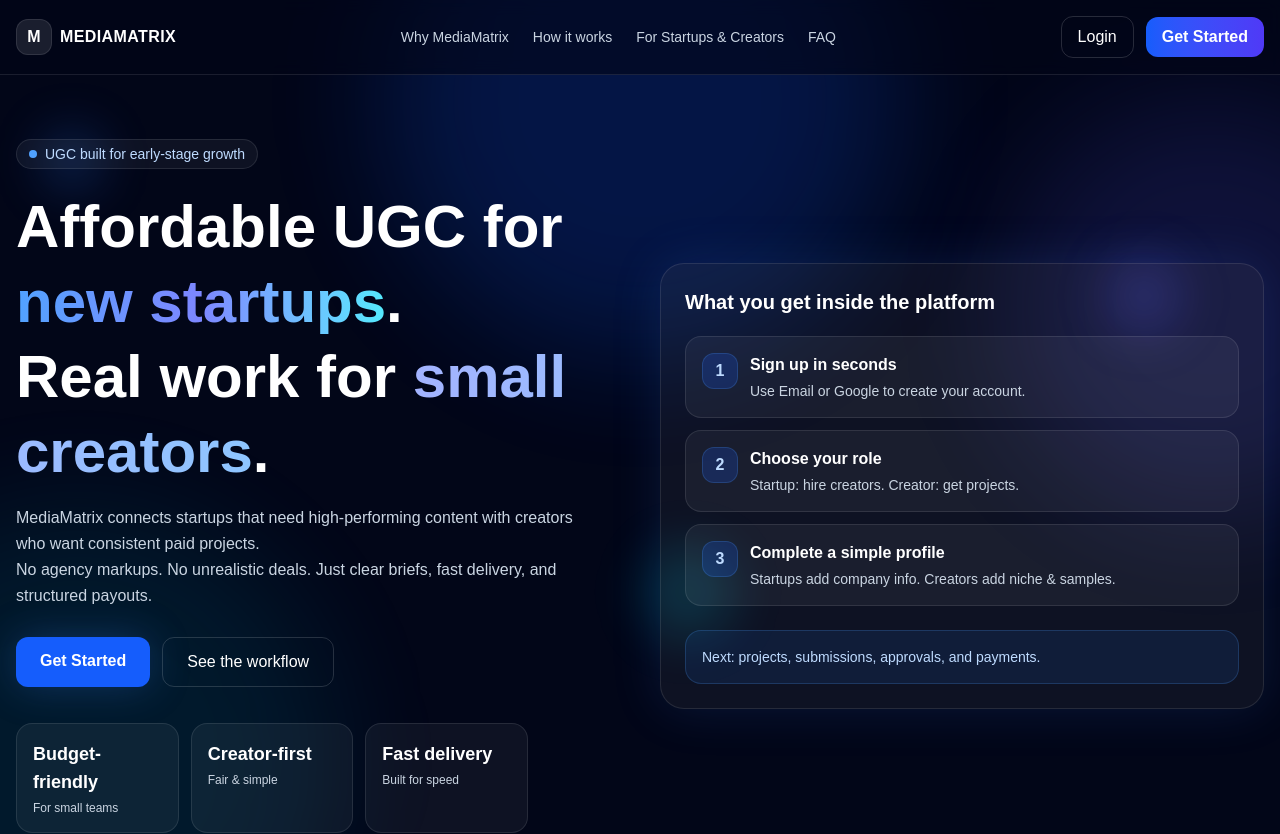
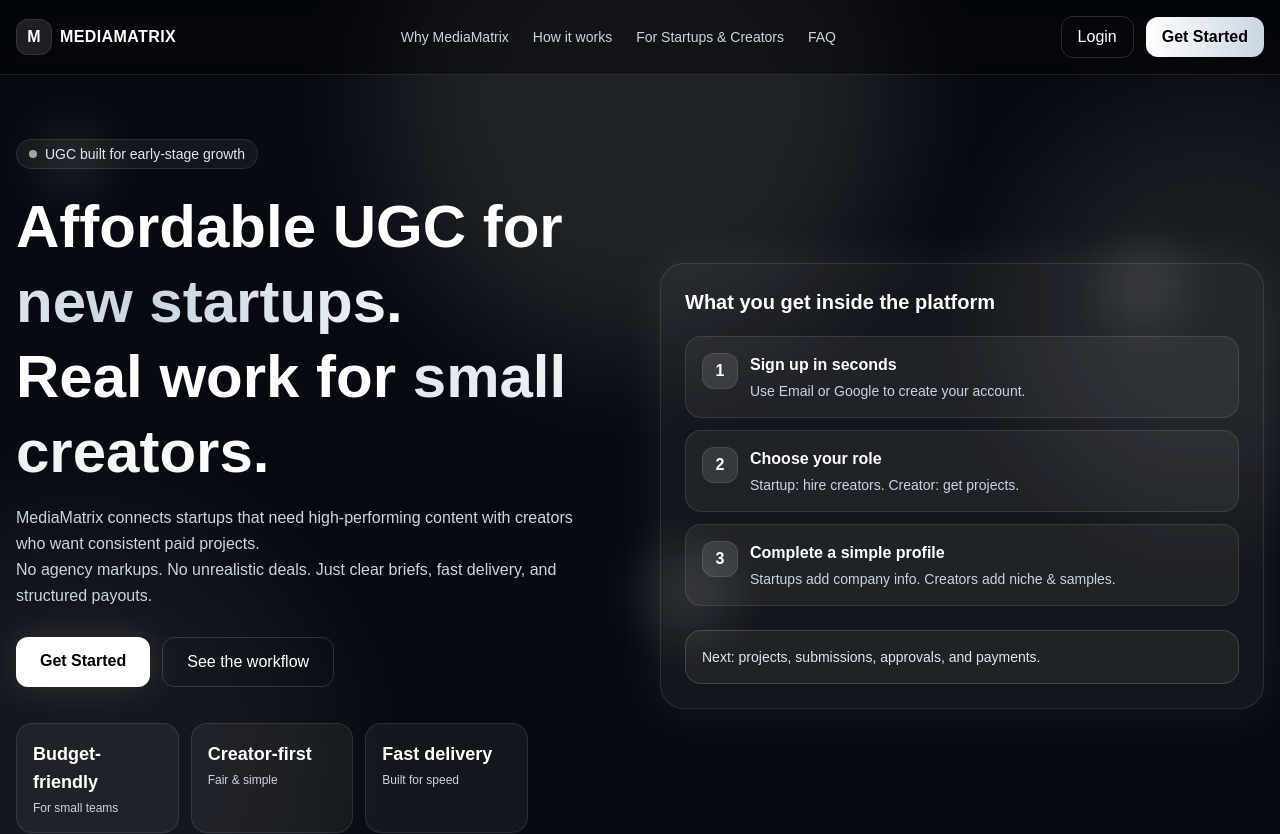
Before and after one commit to space5432/pixoralabs, a Next.js app: page / in a window 1280 px wide. Shown: the top 834 px of the page. Built offline with nearby package versions, Linux system fonts and the light colour scheme.

Commit message:
landing page black grey theme

```diff
--- a/app/page.tsx
+++ b/app/page.tsx
@@ -2,20 +2,20 @@
 
 export default function HomePage() {
   return (
-    <div className="min-h-screen bg-slate-950 text-slate-200 overflow-x-hidden scroll-smooth">
+    <div className="min-h-screen bg-[#070A10] text-slate-200 overflow-x-hidden scroll-smooth">
       {/* Background glow + floating shapes */}
       <div className="pointer-events-none fixed inset-0">
-        <div className="absolute -top-40 left-1/2 -translate-x-1/2 h-[520px] w-[520px] rounded-full bg-blue-600/20 blur-3xl animate-pulse" />
-        <div className="absolute top-24 right-[-140px] h-[420px] w-[420px] rounded-full bg-indigo-500/15 blur-3xl animate-pulse" />
-        <div className="absolute bottom-[-220px] left-[-180px] h-[520px] w-[520px] rounded-full bg-cyan-400/10 blur-3xl animate-pulse" />
+        <div className="absolute -top-40 left-1/2 -translate-x-1/2 h-[520px] w-[520px] rounded-full bg-white/10 blur-3xl animate-pulse" />
+        <div className="absolute top-24 right-[-140px] h-[420px] w-[420px] rounded-full bg-white/8 blur-3xl animate-pulse" />
+        <div className="absolute bottom-[-220px] left-[-180px] h-[520px] w-[520px] rounded-full bg-white/6 blur-3xl animate-pulse" />
 
-        <div className="absolute top-32 left-10 h-16 w-16 rounded-full bg-blue-500/20 blur-xl animate-float" />
-        <div className="absolute top-64 right-24 h-20 w-20 rounded-full bg-indigo-500/20 blur-xl animate-float-delayed" />
-        <div className="absolute bottom-40 left-1/2 h-24 w-24 rounded-full bg-cyan-400/15 blur-xl animate-float" />
+        <div className="absolute top-32 left-10 h-16 w-16 rounded-full bg-white/10 blur-xl animate-float" />
+        <div className="absolute top-64 right-24 h-20 w-20 rounded-full bg-white/10 blur-xl animate-float-delayed" />
+        <div className="absolute bottom-40 left-1/2 h-24 w-24 rounded-full bg-white/10 blur-xl animate-float" />
       </div>
 
       {/* NAVBAR */}
-      <header className="sticky top-0 z-50 border-b border-white/10 bg-slate-950/60 backdrop-blur">
+      <header className="sticky top-0 z-50 border-b border-white/10 bg-black/40 backdrop-blur">
         <div className="max-w-7xl mx-auto px-4 py-4 flex items-center justify-between">
           <div className="flex items-center gap-2 group">
             <div className="h-9 w-9 rounded-xl bg-white/10 border border-white/10 flex items-center justify-center font-black text-white transition group-hover:scale-105 group-hover:bg-white/15">
@@ -51,7 +51,7 @@
 
             <Link
               href="/signup"
-              className="px-4 py-2 rounded-xl bg-gradient-to-r from-blue-600 to-indigo-600 text-white font-semibold hover:opacity-95 transition hover:scale-[1.02] active:scale-[0.98]"
+              className="px-4 py-2 rounded-xl bg-gradient-to-r from-white to-slate-300 text-black font-semibold hover:opacity-95 transition hover:scale-[1.02] active:scale-[0.98]"
             >
               Get Started
             </Link>
@@ -64,20 +64,20 @@
         <section className="max-w-7xl mx-auto px-4 pt-16 pb-14">
           <div className="grid lg:grid-cols-2 gap-10 items-center">
             <div className="animate-slide-up">
-              <div className="inline-flex items-center gap-2 px-3 py-1 rounded-full border border-white/10 bg-white/5 text-sm text-blue-200 hover:bg-white/10 transition">
-                <span className="h-2 w-2 rounded-full bg-blue-400 animate-pulse" />
+              <div className="inline-flex items-center gap-2 px-3 py-1 rounded-full border border-white/10 bg-white/5 text-sm text-slate-200 hover:bg-white/10 transition">
+                <span className="h-2 w-2 rounded-full bg-white/60 animate-pulse" />
                 UGC built for early-stage growth
               </div>
 
               <h1 className="mt-5 text-4xl md:text-6xl font-extrabold text-white leading-tight">
                 Affordable UGC for{" "}
-                <span className="bg-gradient-to-r from-blue-400 via-indigo-400 to-cyan-300 bg-clip-text text-transparent animate-gradient-x">
+                <span className="bg-gradient-to-r from-white via-slate-300 to-white bg-clip-text text-transparent animate-gradient-x">
                   new startups
                 </span>
                 .
                 <br />
                 Real work for{" "}
-                <span className="bg-gradient-to-r from-indigo-300 to-blue-300 bg-clip-text text-transparent">
+                <span className="bg-gradient-to-r from-slate-200 to-white bg-clip-text text-transparent">
                   small creators
                 </span>
                 .
@@ -87,14 +87,14 @@
                 MediaMatrix connects startups that need high-performing content
                 with creators who want consistent paid projects.
                 <br />
-                No agency markups. No unrealistic deals. Just clear briefs,
-                fast delivery, and structured payouts.
+                No agency markups. No unrealistic deals. Just clear briefs, fast
+                delivery, and structured payouts.
               </p>
 
               <div className="mt-7 flex flex-col sm:flex-row gap-3">
                 <Link
                   href="/signup"
-                  className="px-6 py-3 rounded-xl bg-blue-600 text-white font-semibold hover:bg-blue-500 transition hover:scale-[1.02] active:scale-[0.98] shadow-[0_0_40px_rgba(59,130,246,0.25)] text-center"
+                  className="px-6 py-3 rounded-xl bg-white text-black font-semibold hover:bg-slate-200 transition hover:scale-[1.02] active:scale-[0.98] shadow-[0_0_40px_rgba(255,255,255,0.12)] text-center"
                 >
                   Get Started
                 </Link>
@@ -116,7 +116,7 @@
 
             {/* Right card */}
             <div className="animate-slide-up">
-              <div className="rounded-3xl border border-white/10 bg-white/5 p-6 shadow-[0_0_50px_rgba(59,130,246,0.15)] hover:bg-white/10 transition hover:scale-[1.01]">
+              <div className="rounded-3xl border border-white/10 bg-white/5 p-6 shadow-[0_0_50px_rgba(255,255,255,0.08)] hover:bg-white/10 transition hover:scale-[1.01]">
                 <h3 className="text-white font-bold text-xl">
                   What you get inside the platform
                 </h3>
@@ -139,8 +139,8 @@
                   />
                 </div>
 
-                <div className="mt-6 p-4 rounded-2xl border border-blue-400/20 bg-blue-500/10 hover:bg-blue-500/15 transition">
-                  <p className="text-sm text-blue-200">
+                <div className="mt-6 p-4 rounded-2xl border border-white/15 bg-white/5 hover:bg-white/10 transition">
+                  <p className="text-sm text-slate-200">
                     Next: projects, submissions, approvals, and payments.
                   </p>
                 </div>
@@ -288,10 +288,11 @@
           <div className="mt-10 flex flex-col sm:flex-row gap-3">
             <Link
               href="/signup"
-              className="inline-flex justify-center px-6 py-3 rounded-xl bg-gradient-to-r from-blue-600 to-indigo-600 text-white font-semibold hover:opacity-95 transition hover:scale-[1.02] active:scale-[0.98]"
+              className="inline-flex justify-center px-6 py-3 rounded-xl bg-gradient-to-r from-white to-slate-300 text-black font-semibold hover:opacity-95 transition hover:scale-[1.02] active:scale-[0.98]"
             >
               Get Started
             </Link>
+
             <Link
               href="/login"
               className="inline-flex justify-center px-6 py-3 rounded-xl border border-white/15 text-white hover:bg-white/10 transition hover:scale-[1.02] active:scale-[0.98]"
@@ -316,6 +317,54 @@
           </div>
         </div>
       </footer>
+
+      {/* Animations */}
+      <style jsx global>{`
+        @keyframes float {
+          0%,
+          100% {
+            transform: translateY(0px);
+          }
+          50% {
+            transform: translateY(-14px);
+          }
+        }
+        .animate-float {
+          animation: float 6s ease-in-out infinite;
+        }
+        .animate-float-delayed {
+          animation: float 7s ease-in-out infinite;
+          animation-delay: 1.2s;
+        }
+
+        @keyframes slideUp {
+          from {
+            opacity: 0;
+            transform: translateY(10px);
+          }
+          to {
+            opacity: 1;
+            transform: translateY(0px);
+          }
+        }
+        .animate-slide-up {
+          animation: slideUp 0.5s ease-out forwards;
+        }
+
+        @keyframes gradientX {
+          0%,
+          100% {
+            background-position: 0% 50%;
+          }
+          50% {
+            background-position: 100% 50%;
+          }
+        }
+        .animate-gradient-x {
+          background-size: 200% 200%;
+          animation: gradientX 5s ease infinite;
+        }
+      `}</style>
     </div>
   );
 }
@@ -340,7 +389,7 @@
 }) {
   return (
     <div className="flex gap-3 rounded-2xl border border-white/10 bg-white/5 p-4 hover:bg-white/10 transition hover:scale-[1.01]">
-      <div className="h-9 w-9 rounded-xl bg-blue-600/20 border border-blue-400/20 flex items-center justify-center text-blue-200 font-bold">
+      <div className="h-9 w-9 rounded-xl bg-white/10 border border-white/10 flex items-center justify-center text-white font-bold">
         {number}
       </div>
       <div>
@@ -405,7 +454,7 @@
 
       <Link
         href={ctaHref}
-        className="mt-6 inline-flex w-full justify-center px-6 py-3 rounded-xl bg-blue-600 text-white font-semibold hover:bg-blue-500 transition hover:scale-[1.02] active:scale-[0.98]"
+        className="mt-6 inline-flex w-full justify-center px-6 py-3 rounded-xl bg-white text-black font-semibold hover:bg-slate-200 transition hover:scale-[1.02] active:scale-[0.98]"
       >
         {ctaText}
       </Link>
```
